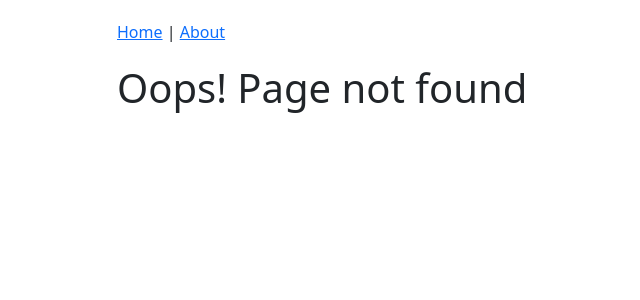
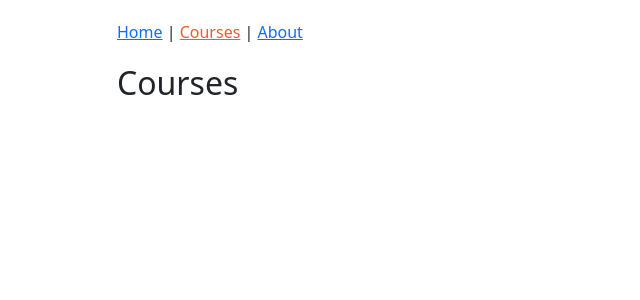
Before and after one commit to amerigirl/reactAndReduxWork, a React app: page /courses in a window 1280 px wide. Before the commit this address had no page. Shown: the top 300 px of the page, without its empty margins (98-738 px from the left). Built offline with nearby package versions, Linux system fonts and the light colour scheme.

Commit message:
last save before learning about redux; updated courses page

```diff
--- a/src/components/App.js
+++ b/src/components/App.js
@@ -5,6 +5,9 @@
 import HomePage from "./Home/HomePage";
 import Header from "./common/Header";
 import PageNotFound from "./PageNotFound";
+import CoursesPage from "./courses/CoursesPage";
+
+
 
 export default function App() {
   return (
@@ -12,6 +15,7 @@
       <Header />
       <Routes>
         <Route path="/about" element={<AboutPage />} />
+        <Route path="courses" element={<CoursesPage/>} />
         <Route path="/" element={<HomePage />} />
         <Route path="*" element={<PageNotFound />} />
       </Routes>
--- a/src/components/common/Header.js
+++ b/src/components/common/Header.js
@@ -5,7 +5,9 @@
   return (
     <nav>
       <NavLink to="/">Home</NavLink> {" | "}
-      <NavLink to="/about">About</NavLink>
+       <NavLink to="/courses">Courses</NavLink>
+      {" | "}
+     <NavLink to="/about">About</NavLink>
     </nav>
   );
 };
--- /dev/null
+++ b/src/components/courses/CoursesPage.js
@@ -0,0 +1,8 @@
+import React from "react";
+
+class CoursesPage extends React.Component {
+    render() {
+        return <h2>Courses</h2>
+    }
+}
+export default CoursesPage;
```
